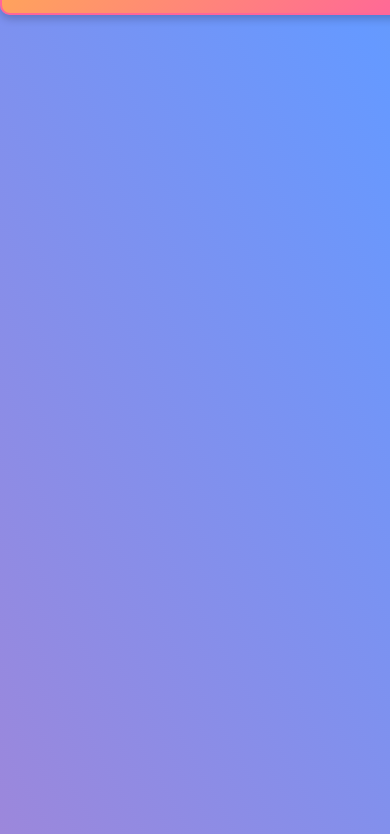
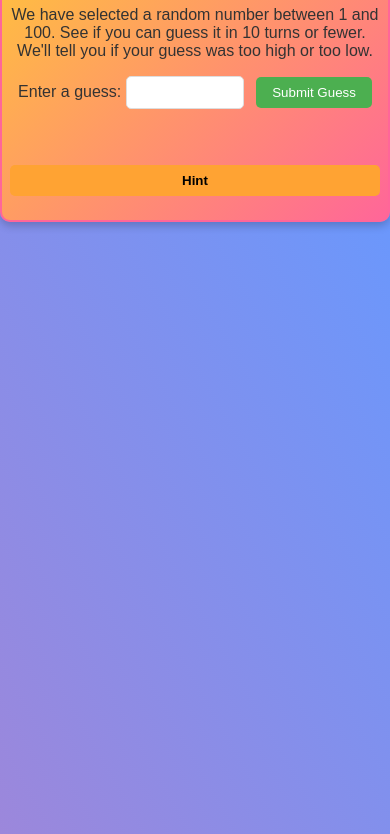
Before and after one commit to rajveer-09/NumberGuessingGame2, a plain HTML site: page index.html in a window 390 px wide. Shown: the part 371-1205 px from the top of the page. Drawn offline with Linux system fonts and the light colour scheme.

Commit message:
Update styles.css

```diff
--- a/styles.css
+++ b/styles.css
@@ -18,6 +18,10 @@ body {
   color: var(--text-color);
   transition: background-color 0.3s, color 0.3s;
   overflow: hidden;
+  display: flex;
+  justify-content: center;
+  align-items: center;
+  height: 100vh;
 }
 
 body::before {
@@ -50,7 +54,6 @@ body::before {
   max-width: 600px;
   min-width: 300px;
   min-height: 250px;
-  margin: 5rem auto;
   position: relative; /* Added for positioning toggle */
   transition: background 0.3s, border-color 0.3s;
 }
@@ -211,18 +214,6 @@ body.dark-theme .hint button:hover {
 }
 
 /* Media Queries */
-@media (max-width: 1200px) {
-  .container {
-    width: 90%;
-  }
-}
-
-@media (max-width: 992px) {
-  .container {
-    width: 95%;
-  }
-}
-
 @media (max-width: 768px) {
   .container {
     width: 100%;
```
